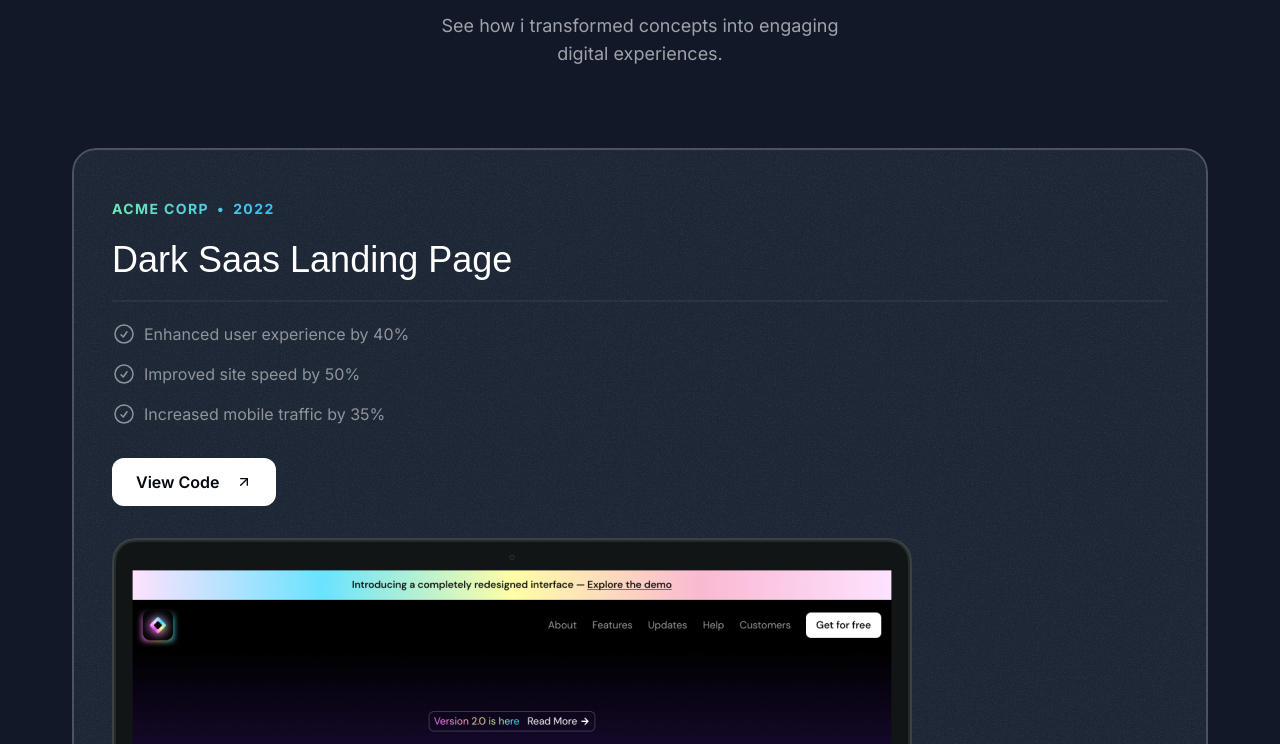
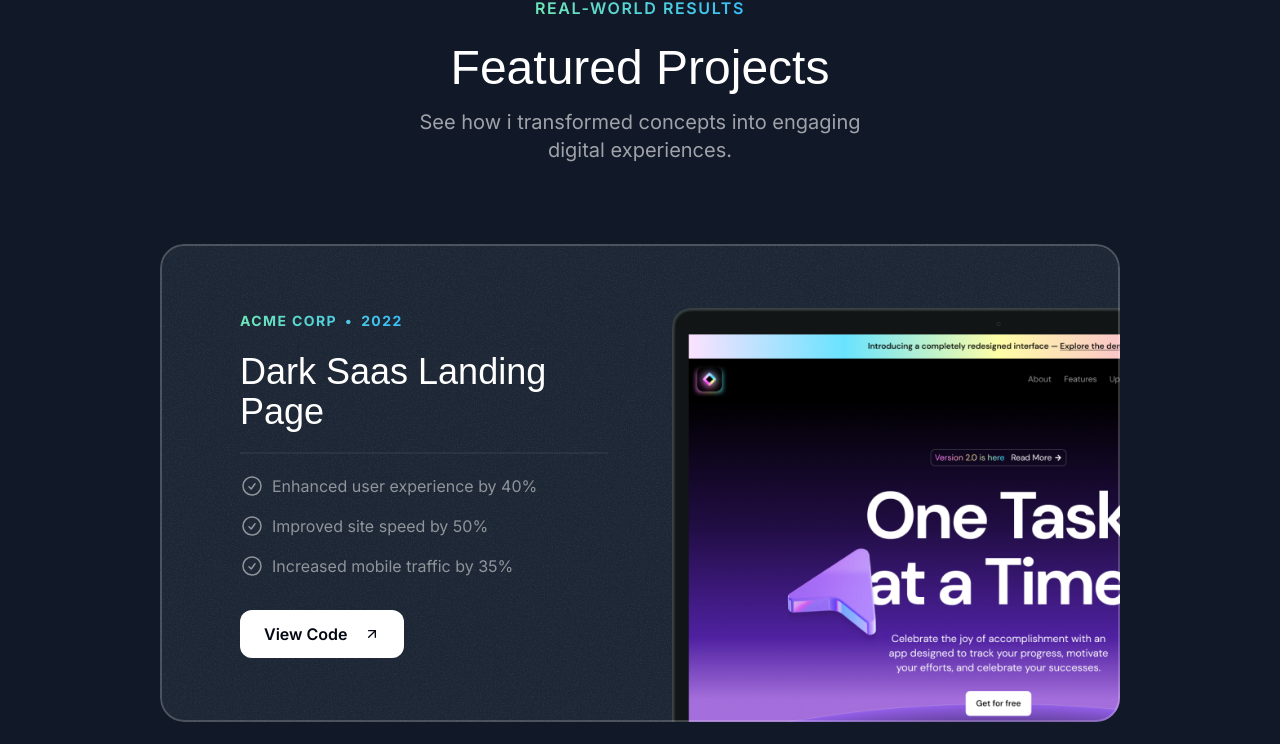
Before and after one commit to EmesEmes/portfolio-next, a Next.js app: page / in a window 1280 px wide. Shown: the part 1022-1766 px from the top of the page. Built offline with nearby package versions, Linux system fonts and the light colour scheme; a web font is replaced by a local one.

Commit message:
Improve the design of the projects section with responsive styles and spacing adjustments

```diff
--- a/src/app/globals.css
+++ b/src/app/globals.css
@@ -10,3 +10,9 @@
     @apply absolute inset-0 border-2 border-emerald-300/5 top-1/2 left-1/2 -translate-x-1/2 -translate-y-1/2 rounded-full shadow-[0_0_80px_inset] shadow-emerald-300/5;
   }
 }
+
+@layer utilities {
+  .container {
+    @apply lg:max-w-5xl;
+  }
+}
--- a/src/sections/Projects.tsx
+++ b/src/sections/Projects.tsx
@@ -49,7 +49,7 @@ const portfolioProjects = [
 
 export const ProjectsSection = () => {
   return (
-    <section className="pb-16">
+    <section className="pb-16 lg:py-24">
       <div className="container">
         <div className="flex justify-center">
           <p className="uppercase font-semibold tracking-widest bg-gradient-to-r from-emerald-300 to-sky-400 bg-clip-text text-transparent">
@@ -59,23 +59,30 @@ export const ProjectsSection = () => {
         <h2 className="font-serif text-3xl text-center mt-6 md:text-5xl ">
           Featured Projects
         </h2>
-        <p className="text-center text-white/60 mt-4 md:text-lg max-w-md mx-auto">
+        <p className="text-center text-white/60 mt-4 md:text-lg lg:text-xl max-w-md mx-auto">
           See how i transformed concepts into engaging digital experiences.
         </p>
         <div className="flex flex-col mt-10 gap-20 md:mt-20">
           {portfolioProjects.map((project) => (
             <div
               key={project.title}
-              className="bg-gray-800 rounded-3xl relative z-0 overflow-hidden after:z-10 after:content-[''] after:absolute after:inset-0 after:outline after:outline-2 after:-outline-offset-2 after:rounded-3xl after:outline-white/20 px-8 pt-8 md:pt-12 md:px-10 after:pointer-events-none"
+              className="bg-gray-800 rounded-3xl relative z-0 overflow-hidden after:z-10 after:content-[''] after:absolute after:inset-0 after:outline after:outline-2 after:-outline-offset-2 after:rounded-3xl after:outline-white/20 px-8 pt-8 md:pt-12 md:px-10 lg:pt-16 lg:px-20 after:pointer-events-none"
             >
-              <div className="absolute inset-0 -z-10 opacity-5" style={{backgroundImage: `url(${grainImage.src})`}}/>
+              <div
+                className="absolute inset-0 -z-10 opacity-5"
+                style={{ backgroundImage: `url(${grainImage.src})` }}
+              />
+              <div className="lg:grid lg:grid-cols-2 lg:gap-16">
+                <div className="lg:pb-16">
                   <div className="bg-gradient-to-r from-emerald-300 to-sky-400 inline-flex gap-2 font-bold uppercase tracking-widest text-sm text-transparent bg-clip-text">
                     <span>{project.company}</span>
                     <span>&bull;</span>
                     <span>{project.year}</span>
                   </div>
-              <h3 className="font-serif text-2xl mt-2 md:mt-5 md:text-4xl">{project.title}</h3>
-              <hr className="border-t-2 border-white/5 mt-4 md:mt-5"/>
+                  <h3 className="font-serif text-2xl mt-2 md:mt-5 md:text-4xl">
+                    {project.title}
+                  </h3>
+                  <hr className="border-t-2 border-white/5 mt-4 md:mt-5" />
                   <ul className="flex flex-col mt-4 md:mt-5 gap-4">
                     {project.results.map((result) => (
                       <li
@@ -93,11 +100,15 @@ export const ProjectsSection = () => {
                       <ArrowUpRight className="size-4 ml-2" />
                     </button>
                   </a>
+                </div>
+                <div className="relative">
                   <Image
                     src={project.image}
                     alt={project.title}
-                className="mt-8 -mb-4 md:-mb-0"
+                    className="mt-8 -mb-4 md:-mb-0 lg:mt-0 lg:absolute lg:h-full lg:w-auto lg:max-w-none"
                   />
+                </div>
+              </div>
             </div>
           ))}
         </div>
```
Lines whose indentation alone changed are shown as unchanged.
